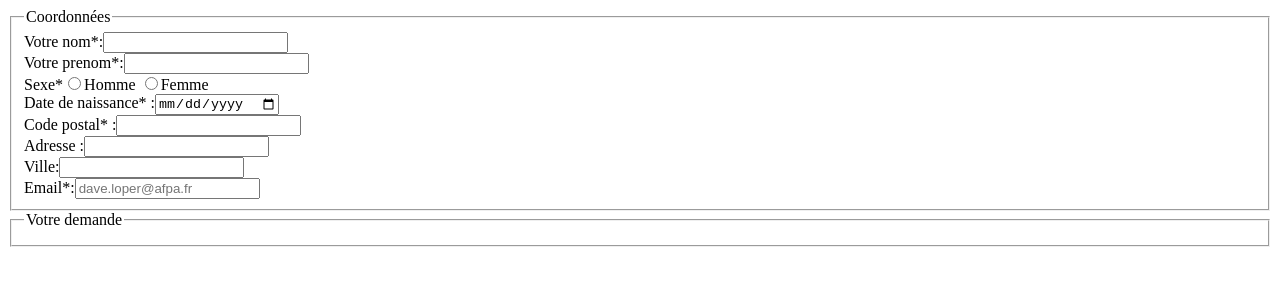
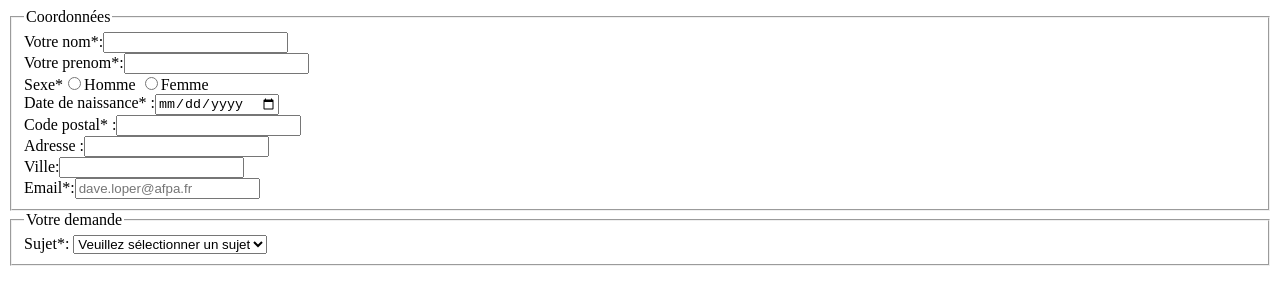
Before and after one commit to spla60/travaux_TBDA, a plain HTML site: page html/phase8/phase8.html in a window 1280 px wide. Drawn offline with Linux system fonts and the light colour scheme.

Commit message:
formulaire de renseignement en cours

```diff
--- a/html/phase8/phase8.html
+++ b/html/phase8/phase8.html
@@ -29,6 +29,14 @@
             <legend>Votre demande</legend>
 
 
+            <label for="sujet">Sujet*:</label>
+            <select id="sujet">
+            <option value="" selected>Veuillez sélectionner un sujet</option>
+            <option value="Questions sur un produit">Questions sur un produit</option>
+            <option value="Réclamation">Réclamation</option>
+            <option value="Autres">Autres</option>
+
+            </select>
 
         </fieldset>
 
```
